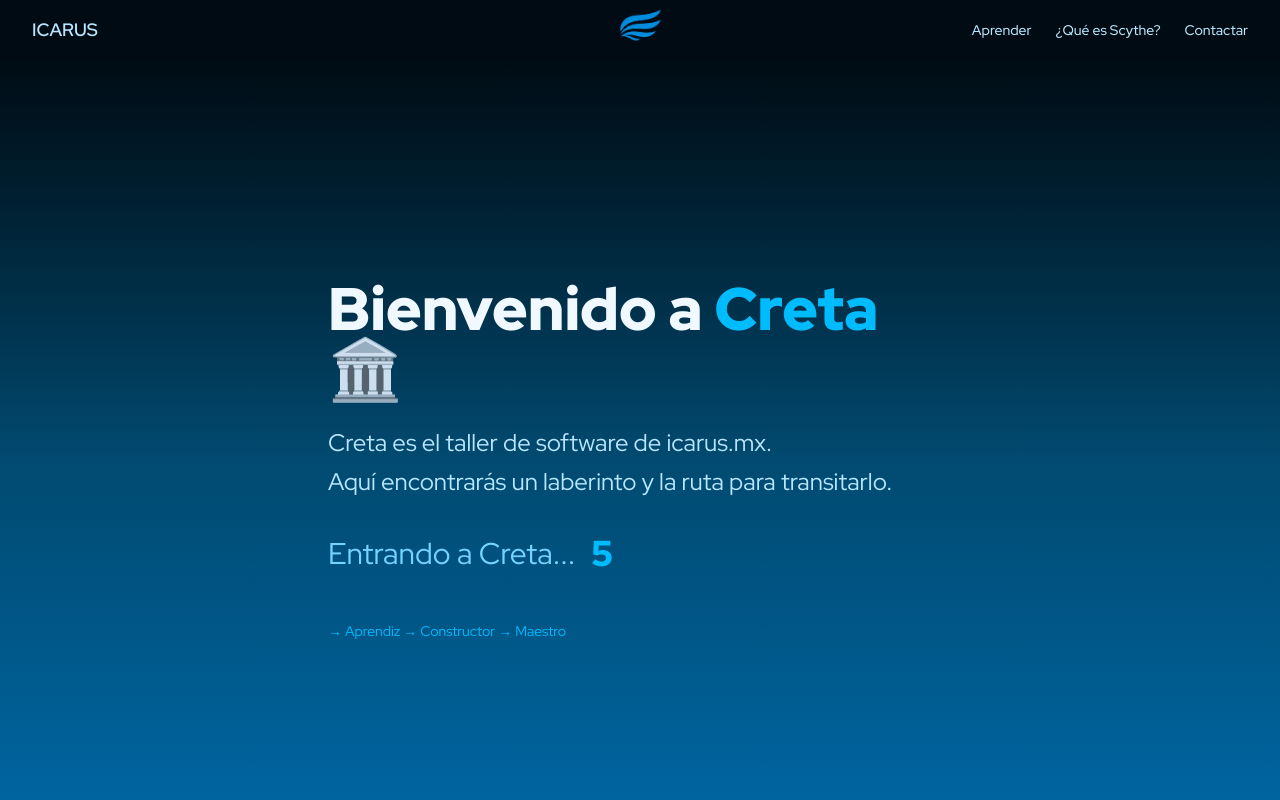
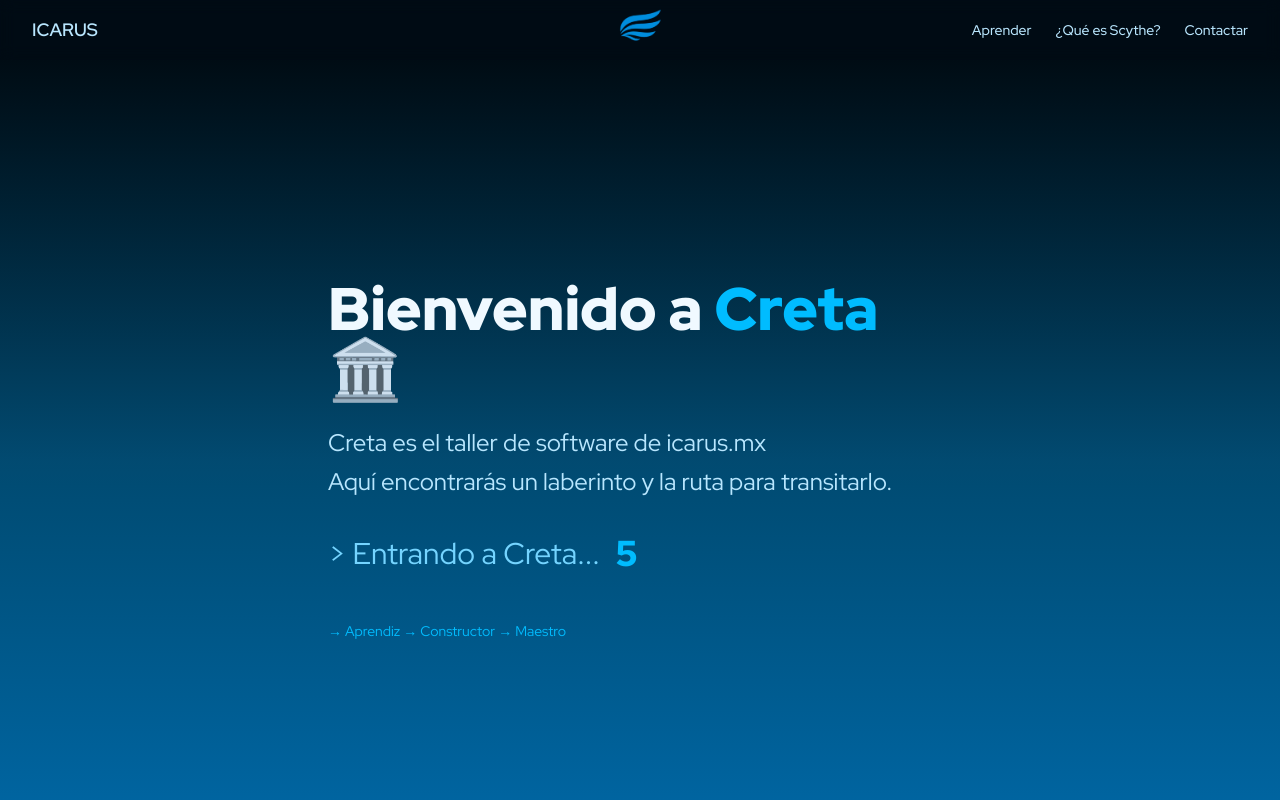
Before and after one commit to grzlz/icarus, a SvelteKit app: page /discord in a window 1280 px wide. Shown: the top 800 px of the page. Built offline with nearby package versions, Linux system fonts and the light colour scheme.

Commit message:
Automatic deploy

```diff
--- a/src/routes/discord/+page.svelte
+++ b/src/routes/discord/+page.svelte
@@ -38,7 +38,7 @@
   <meta property="og:url" content="https://icarus.mx/discord" />
   <meta property="og:title" content="Únete a Creta" />
   <meta property="og:description" content="Creta es el taller de software de icarus.mx. Aquí encontrarás un laberinto y la ruta para transitarlo." />
-  <meta property="og:image" content="https://icarus.mx/creta/creta-og.png" />
+  <meta property="og:image" content="https://icarus.mx/creta/creta_og.png" />
   <meta property="og:image:width" content="1200" />
   <meta property="og:image:height" content="630" />
   <meta property="og:site_name" content="Icarus" />
@@ -49,7 +49,7 @@
   <meta property="twitter:url" content="https://icarus.mx/discord" />
   <meta property="twitter:title" content="Únete a Creta" />
   <meta property="twitter:description" content="Creta es el taller de software de icarus.mx. Aquí encontrarás un laberinto y la ruta para transitarlo." />
-  <meta property="twitter:image" content="https://icarus.mx/creta/creta-og.png" />
+  <meta property="twitter:image" content="https://icarus.mx/creta/creta_og.png" />
 
   <!-- Additional SEO -->
   <meta name="keywords" content="Creta, Icarus, Discord, aprendizaje, programación, SCYTHE, sickles, comunidad" />
@@ -67,14 +67,14 @@
 
 		<!-- Description -->
 		<p class="text-xl md:text-2xl text-primary-200 mb-8 leading-relaxed">
-			Creta es el taller de software de icarus.mx. <br />
+			Creta es el taller de software de icarus.mx <br />
 			Aquí encontrarás un laberinto y la ruta para transitarlo.
 		</p>
 
 		<!-- Redirect Message -->
 		<div class="mb-8 flex items-center gap-4">
 			<p class="text-2xl md:text-3xl text-primary-300">
-				Entrando a Creta...
+				> Entrando a Creta...
 			</p>
 			<span class="text-3xl md:text-4xl font-black text-primary-400">{countdown}</span>
 		</div>
```
